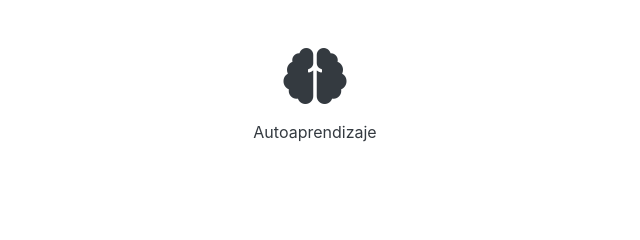
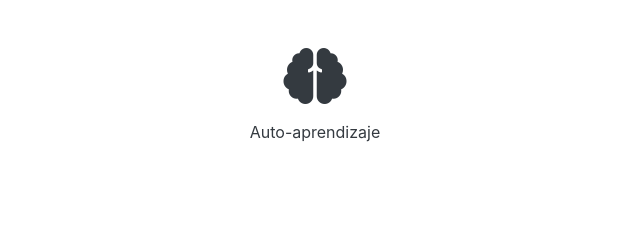
Before and after one commit to angelicanoriega/portafolio, a plain HTML site: page src/index.html in a window 1280 px wide. Shown: the part 1540-1780 px from the top of the page, 325-965 px from the left. Drawn offline with nearby package versions, Linux system fonts and the light colour scheme.

Commit message:
subiendo estilos

```diff
--- a/src/index.html
+++ b/src/index.html
@@ -124,7 +124,7 @@
             </div>
             <div id="Autoaprendizaje" class="col-6 col-sm-4 ">
                 <a class="fas fa-brain display-4 p-3  "></a>
-                <p>Autoaprendizaje</p>
+                <p>Auto-aprendizaje</p>
             </div>
             <div id="Empatía" class="col-12 col-sm-4 ">
                 <a class="fas fa-heart display-4 p-3  "></a>
```
